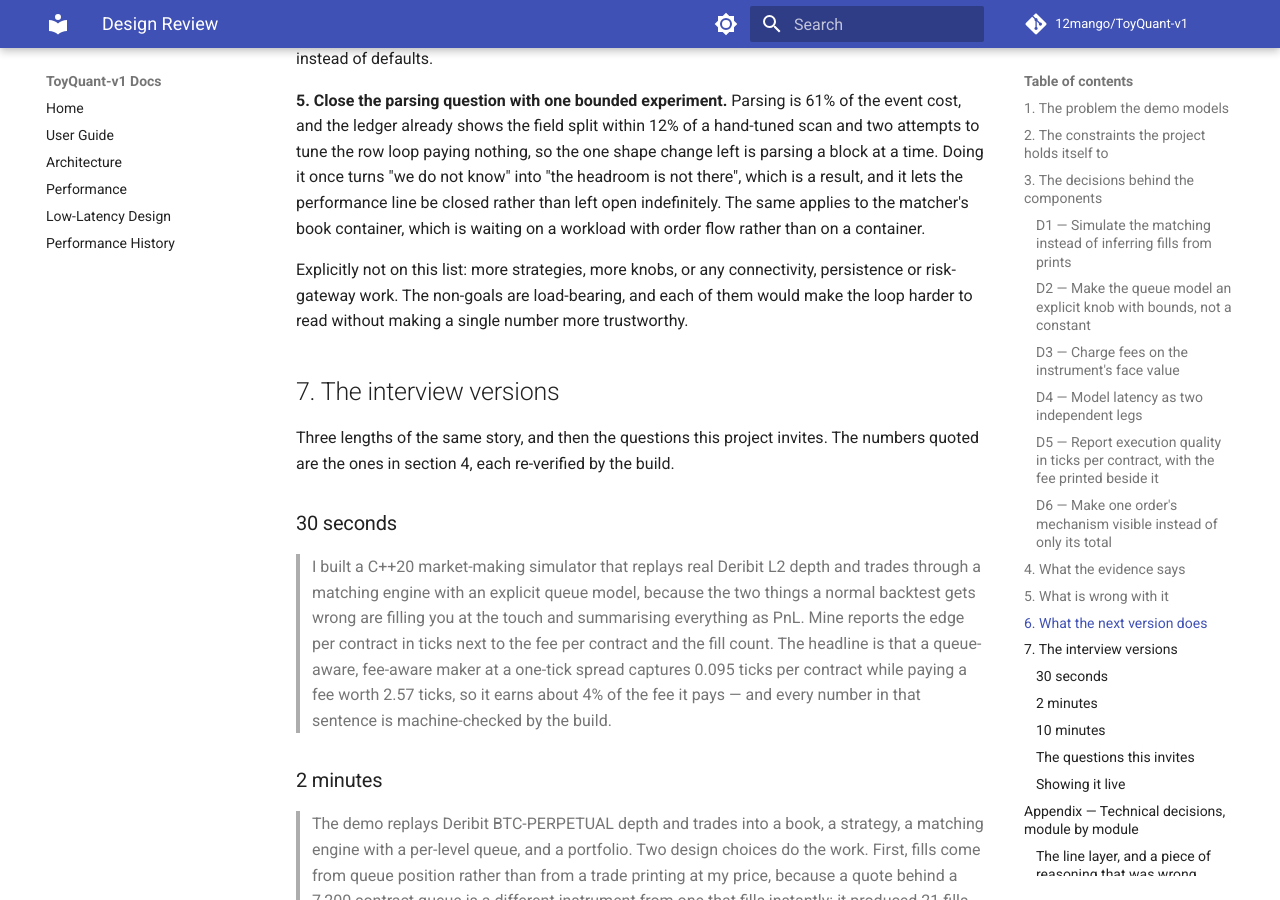
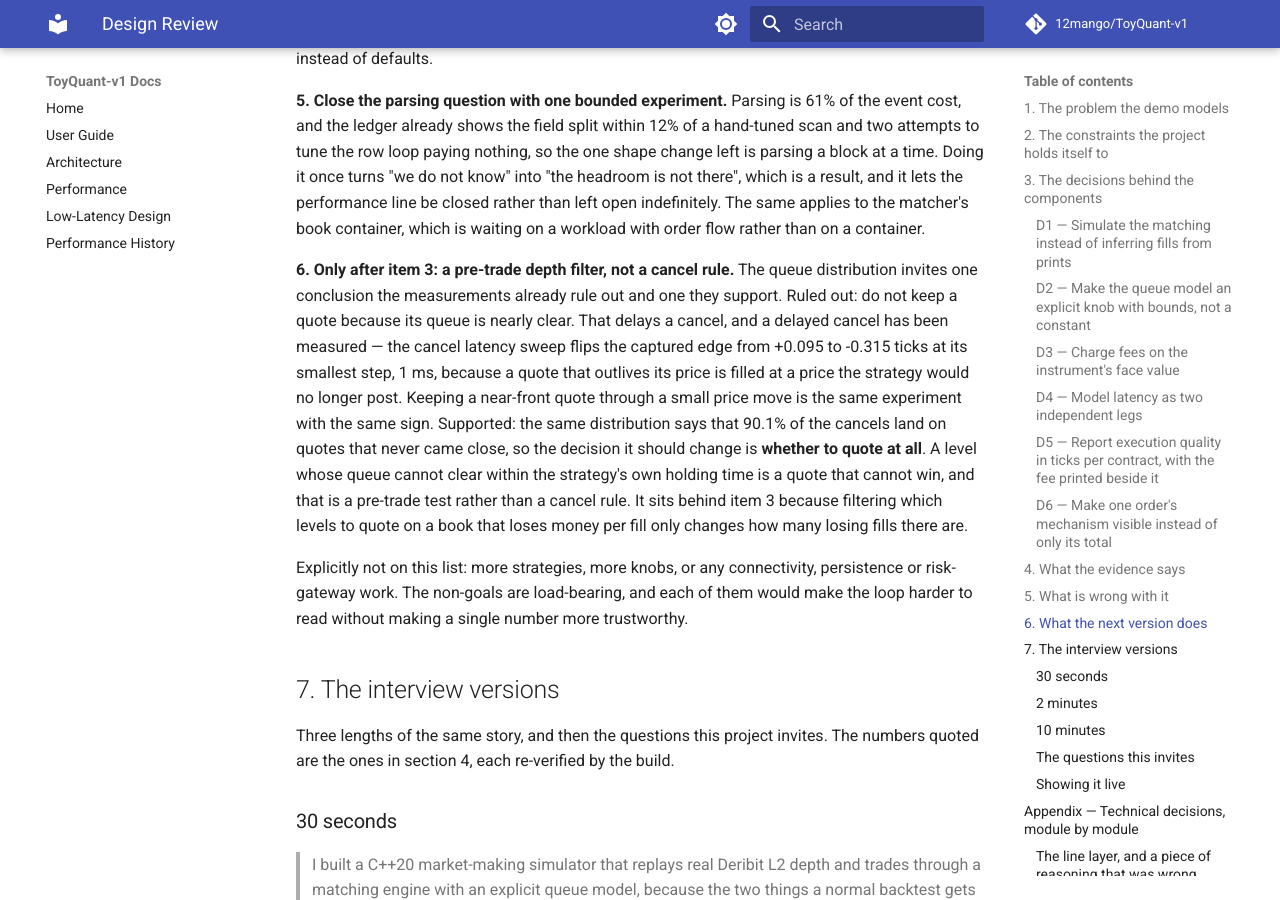
Before and after one commit to 12mango/ToyQuant-v1, an MkDocs documentation site: the page built from docs/DESIGN_REVIEW.md, in a window 1280 px wide and 900 px high, scrolled down 9163 px. Built offline with MkDocs 1.6.1 and Material for MkDocs 9.7.7, drawn with Linux system fonts in a browser that asks for light colours; comment, search, counter and statistics services are not loaded.

Commit message:
docs: Record why the queue distribution argues for a pre-trade filter rather than a cancel rule

```diff
--- a/docs/DESIGN_REVIEW.md
+++ b/docs/DESIGN_REVIEW.md
@@ -351,6 +351,17 @@ nothing, so the one shape change left is parsing a block at a time. Doing it onc
 open indefinitely. The same applies to the matcher's book container, which is waiting on a workload with order
 flow rather than on a container.
 
+**6. Only after item 3: a pre-trade depth filter, not a cancel rule.** The queue distribution invites one
+conclusion the measurements already rule out and one they support. Ruled out: do not keep a quote because its
+queue is nearly clear. That delays a cancel, and a delayed cancel has been measured — the cancel latency sweep
+flips the captured edge from +0.095 to -0.315 ticks at its smallest step, 1 ms, because a quote that outlives
+its price is filled at a price the strategy would no longer post. Keeping a near-front quote through a small
+price move is the same experiment with the same sign. Supported: the same distribution says that 90.1% of the
+cancels land on quotes that never came close, so the decision it should change is **whether to quote at all**.
+A level whose queue cannot clear within the strategy's own holding time is a quote that cannot win, and that is
+a pre-trade test rather than a cancel rule. It sits behind item 3 because filtering which levels to quote on a
+book that loses money per fill only changes how many losing fills there are.
+
 Explicitly not on this list: more strategies, more knobs, or any connectivity, persistence or risk-gateway
 work. The non-goals are load-bearing, and each of them would make the loop harder to read without making a
 single number more trustworthy.
```
